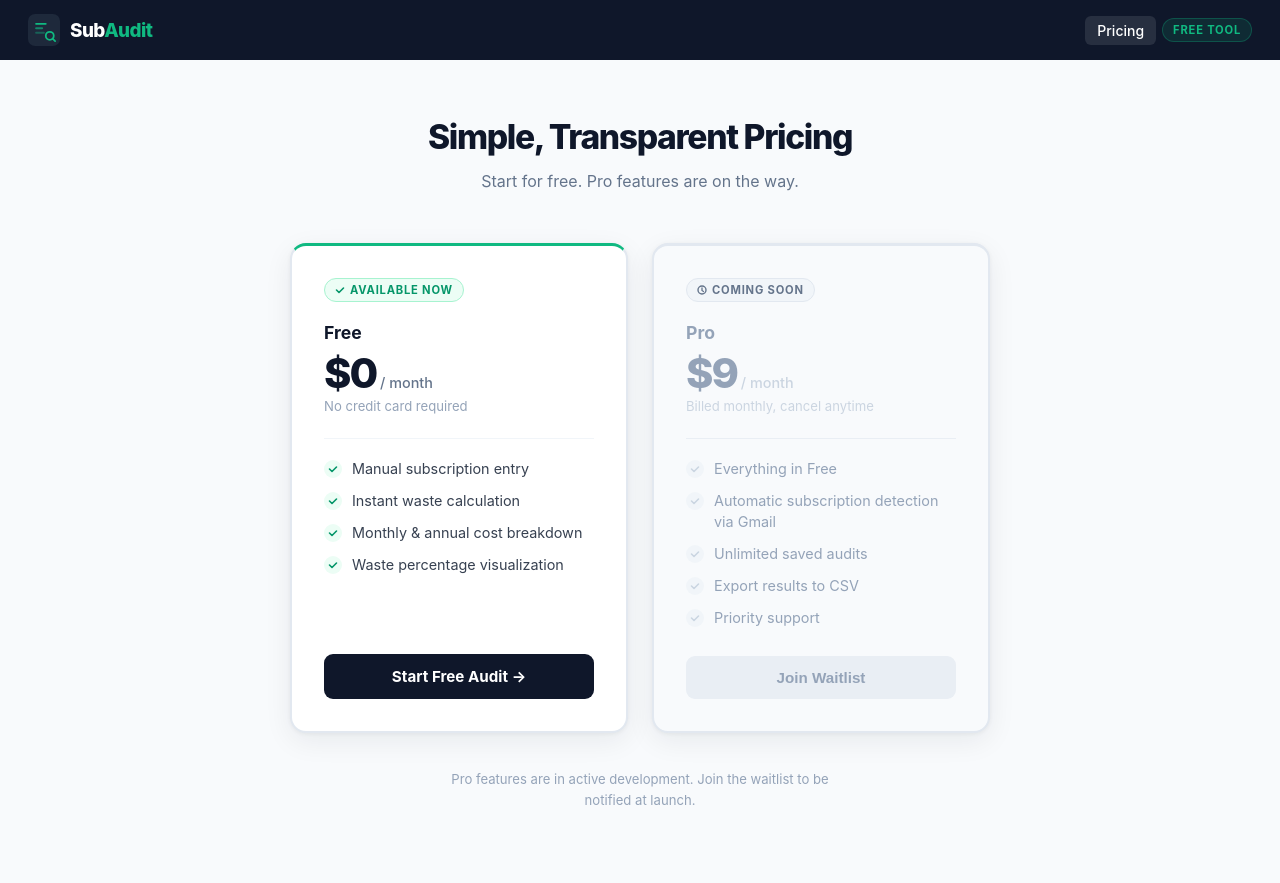
After one commit to loganmcp22-svg/saas-audit, a Flask app: page /pricing in a window 1280 px wide. The commit adds this page. Run offline with Flask 3, Linux system fonts and the light colour scheme.

Commit message:
add pricing page

```diff
--- a/app.py
+++ b/app.py
@@ -55,5 +55,10 @@ def results():
     )
 
 
+@app.route('/pricing')
+def pricing():
+    return render_template('pricing.html')
+
+
 if __name__ == '__main__':
     app.run(debug=True)
--- /dev/null
+++ b/templates/pricing.html
@@ -0,0 +1,455 @@
+<!DOCTYPE html>
+<html lang="en">
+<head>
+  <meta charset="UTF-8">
+  <meta name="viewport" content="width=device-width, initial-scale=1.0">
+  <title>Pricing — SubAudit</title>
+  <style>
+    *, *::before, *::after { box-sizing: border-box; margin: 0; padding: 0; }
+
+    :root {
+      --navy:        #0f172a;
+      --navy-2:      #1e293b;
+      --green:       #10b981;
+      --green-dark:  #059669;
+      --green-light: #ecfdf5;
+      --green-border:#a7f3d0;
+      --page-bg:     #f8fafc;
+      --card-bg:     #ffffff;
+      --border:      #e2e8f0;
+      --text:        #0f172a;
+      --muted:       #64748b;
+      --subtle:      #94a3b8;
+    }
+
+    body {
+      font-family: -apple-system, BlinkMacSystemFont, 'Segoe UI', Roboto, sans-serif;
+      background: var(--page-bg);
+      color: var(--text);
+      min-height: 100vh;
+    }
+
+    /* ── Navbar ── */
+    .navbar {
+      background: var(--navy);
+      padding: 0 28px;
+      height: 60px;
+      display: flex;
+      align-items: center;
+      justify-content: space-between;
+      box-shadow: 0 1px 0 rgba(255,255,255,0.05);
+    }
+
+    .brand {
+      display: flex;
+      align-items: center;
+      gap: 10px;
+      text-decoration: none;
+    }
+
+    .brand-icon {
+      width: 32px;
+      height: 32px;
+      flex-shrink: 0;
+    }
+
+    .brand-name {
+      font-size: 1.18rem;
+      font-weight: 800;
+      color: #ffffff;
+      letter-spacing: -0.03em;
+    }
+
+    .brand-name .accent { color: var(--green); }
+
+    .nav-right {
+      display: flex;
+      align-items: center;
+      gap: 6px;
+    }
+
+    .nav-link {
+      color: rgba(255,255,255,0.6);
+      font-size: 0.875rem;
+      font-weight: 500;
+      text-decoration: none;
+      padding: 6px 12px;
+      border-radius: 6px;
+      transition: color 0.15s, background 0.15s;
+    }
+
+    .nav-link:hover {
+      color: #ffffff;
+      background: rgba(255,255,255,0.08);
+    }
+
+    .nav-link.active {
+      color: #ffffff;
+      background: rgba(255,255,255,0.1);
+    }
+
+    .nav-pill {
+      background: rgba(16, 185, 129, 0.12);
+      color: var(--green);
+      border: 1px solid rgba(16, 185, 129, 0.28);
+      font-size: 0.7rem;
+      font-weight: 700;
+      letter-spacing: 0.07em;
+      text-transform: uppercase;
+      padding: 4px 10px;
+      border-radius: 20px;
+    }
+
+    /* ── Page body ── */
+    .page {
+      padding: 56px 20px 72px;
+    }
+
+    .container {
+      max-width: 780px;
+      margin: 0 auto;
+    }
+
+    /* ── Page header ── */
+    header {
+      text-align: center;
+      margin-bottom: 48px;
+    }
+
+    header h1 {
+      font-size: 2.1rem;
+      font-weight: 800;
+      color: var(--navy);
+      letter-spacing: -0.04em;
+      margin-bottom: 12px;
+    }
+
+    header p {
+      color: var(--muted);
+      font-size: 1rem;
+      line-height: 1.6;
+    }
+
+    /* ── Pricing grid ── */
+    .pricing-grid {
+      display: grid;
+      grid-template-columns: 1fr 1fr;
+      gap: 24px;
+      max-width: 700px;
+      margin: 0 auto 36px;
+    }
+
+    @media (max-width: 580px) {
+      .pricing-grid { grid-template-columns: 1fr; }
+    }
+
+    /* ── Tier cards ── */
+    .tier {
+      background: var(--card-bg);
+      border-radius: 16px;
+      padding: 32px;
+      border: 2px solid var(--border);
+      box-shadow: 0 1px 4px rgba(0,0,0,0.05), 0 8px 28px rgba(15,23,42,0.07);
+      display: flex;
+      flex-direction: column;
+    }
+
+    .tier.free {
+      border-top: 3px solid var(--green);
+    }
+
+    .tier.pro {
+      background: #f8fafc;
+      border: 2px solid #e2e8f0;
+      border-top: 3px solid #e2e8f0;
+    }
+
+    /* ── Tier badge ── */
+    .tier-badge {
+      display: inline-flex;
+      align-items: center;
+      gap: 5px;
+      font-size: 0.7rem;
+      font-weight: 700;
+      letter-spacing: 0.07em;
+      text-transform: uppercase;
+      padding: 4px 10px;
+      border-radius: 20px;
+      align-self: flex-start;
+      margin-bottom: 20px;
+    }
+
+    .tier-badge.available {
+      background: var(--green-light);
+      color: var(--green-dark);
+      border: 1px solid var(--green-border);
+    }
+
+    .tier-badge.soon {
+      background: #f1f5f9;
+      color: #64748b;
+      border: 1px solid #e2e8f0;
+    }
+
+    .tier-badge svg {
+      width: 10px;
+      height: 10px;
+      flex-shrink: 0;
+    }
+
+    /* ── Tier name & price ── */
+    .tier-name {
+      font-size: 1.1rem;
+      font-weight: 700;
+      color: var(--navy);
+      margin-bottom: 10px;
+    }
+
+    .tier.pro .tier-name { color: #94a3b8; }
+
+    .tier-price {
+      display: flex;
+      align-items: baseline;
+      gap: 4px;
+      margin-bottom: 4px;
+    }
+
+    .price-amount {
+      font-size: 2.6rem;
+      font-weight: 800;
+      letter-spacing: -0.05em;
+      color: var(--navy);
+      line-height: 1;
+    }
+
+    .tier.pro .price-amount { color: #94a3b8; }
+
+    .price-period {
+      font-size: 0.9rem;
+      font-weight: 500;
+      color: var(--muted);
+    }
+
+    .tier.pro .price-period { color: #cbd5e1; }
+
+    .tier-sub {
+      font-size: 0.82rem;
+      color: var(--subtle);
+      margin-bottom: 24px;
+    }
+
+    .tier.pro .tier-sub { color: #cbd5e1; }
+
+    /* ── Divider ── */
+    .tier-divider {
+      border: none;
+      border-top: 1.5px solid #f1f5f9;
+      margin-bottom: 20px;
+    }
+
+    .tier.pro .tier-divider { border-color: #e9eef4; }
+
+    /* ── Feature list ── */
+    .features {
+      list-style: none;
+      display: flex;
+      flex-direction: column;
+      gap: 11px;
+      margin-bottom: 28px;
+      flex: 1;
+    }
+
+    .features li {
+      display: flex;
+      align-items: flex-start;
+      gap: 10px;
+      font-size: 0.9rem;
+      color: #374151;
+      line-height: 1.45;
+    }
+
+    .tier.pro .features li { color: #94a3b8; }
+
+    .check {
+      width: 18px;
+      height: 18px;
+      border-radius: 50%;
+      background: var(--green-light);
+      display: flex;
+      align-items: center;
+      justify-content: center;
+      flex-shrink: 0;
+      margin-top: 1px;
+    }
+
+    .check svg {
+      width: 10px;
+      height: 10px;
+      color: var(--green-dark);
+    }
+
+    .tier.pro .check {
+      background: #f1f5f9;
+    }
+
+    .tier.pro .check svg {
+      color: #cbd5e1;
+    }
+
+    /* ── CTA buttons ── */
+    .btn-cta {
+      display: block;
+      width: 100%;
+      padding: 13px 20px;
+      border-radius: 9px;
+      font-size: 0.95rem;
+      font-weight: 700;
+      text-align: center;
+      text-decoration: none;
+      cursor: pointer;
+      border: none;
+      transition: background 0.15s, transform 0.1s;
+    }
+
+    .btn-cta:active { transform: scale(0.98); }
+
+    .btn-free {
+      background: var(--navy);
+      color: #ffffff;
+    }
+
+    .btn-free:hover { background: var(--navy-2); }
+
+    .btn-waitlist {
+      background: #e9eef4;
+      color: #94a3b8;
+      cursor: default;
+    }
+
+    /* ── Footer note ── */
+    .pricing-note {
+      text-align: center;
+      color: var(--subtle);
+      font-size: 0.82rem;
+      max-width: 400px;
+      margin: 0 auto;
+      line-height: 1.6;
+    }
+  </style>
+</head>
+<body>
+
+  <nav class="navbar">
+    <a href="/" class="brand">
+      <svg class="brand-icon" viewBox="0 0 36 36" fill="none" xmlns="http://www.w3.org/2000/svg" aria-hidden="true">
+        <rect width="36" height="36" rx="8" fill="#1e293b"/>
+        <rect x="8" y="10" width="13" height="2.2" rx="1.1" fill="#10b981"/>
+        <rect x="8" y="15" width="9" height="2.2" rx="1.1" fill="#10b981" fill-opacity="0.65"/>
+        <rect x="8" y="20" width="11" height="2.2" rx="1.1" fill="#10b981" fill-opacity="0.4"/>
+        <circle cx="24.5" cy="24.5" r="4.5" stroke="#10b981" stroke-width="2" fill="none"/>
+        <line x1="27.7" y1="27.7" x2="30.5" y2="30.5" stroke="#10b981" stroke-width="2" stroke-linecap="round"/>
+      </svg>
+      <span class="brand-name">Sub<span class="accent">Audit</span></span>
+    </a>
+    <div class="nav-right">
+      <a href="/pricing" class="nav-link active">Pricing</a>
+      <div class="nav-pill">Free Tool</div>
+    </div>
+  </nav>
+
+  <div class="page">
+    <div class="container">
+
+      <header>
+        <h1>Simple, Transparent Pricing</h1>
+        <p>Start for free. Pro features are on the way.</p>
+      </header>
+
+      <div class="pricing-grid">
+
+        <!-- Free tier -->
+        <div class="tier free">
+          <span class="tier-badge available">
+            <svg viewBox="0 0 10 10" fill="none" aria-hidden="true">
+              <path d="M1.5 5l2.5 2.5 4.5-4.5" stroke="currentColor" stroke-width="1.6" stroke-linecap="round" stroke-linejoin="round"/>
+            </svg>
+            Available Now
+          </span>
+          <div class="tier-name">Free</div>
+          <div class="tier-price">
+            <span class="price-amount">$0</span>
+            <span class="price-period">/ month</span>
+          </div>
+          <div class="tier-sub">No credit card required</div>
+          <hr class="tier-divider">
+          <ul class="features">
+            <li>
+              <span class="check"><svg viewBox="0 0 10 10" fill="none" aria-hidden="true"><path d="M1.5 5l2.5 2.5 4.5-4.5" stroke="currentColor" stroke-width="1.6" stroke-linecap="round" stroke-linejoin="round"/></svg></span>
+              Manual subscription entry
+            </li>
+            <li>
+              <span class="check"><svg viewBox="0 0 10 10" fill="none" aria-hidden="true"><path d="M1.5 5l2.5 2.5 4.5-4.5" stroke="currentColor" stroke-width="1.6" stroke-linecap="round" stroke-linejoin="round"/></svg></span>
+              Instant waste calculation
+            </li>
+            <li>
+              <span class="check"><svg viewBox="0 0 10 10" fill="none" aria-hidden="true"><path d="M1.5 5l2.5 2.5 4.5-4.5" stroke="currentColor" stroke-width="1.6" stroke-linecap="round" stroke-linejoin="round"/></svg></span>
+              Monthly &amp; annual cost breakdown
+            </li>
+            <li>
+              <span class="check"><svg viewBox="0 0 10 10" fill="none" aria-hidden="true"><path d="M1.5 5l2.5 2.5 4.5-4.5" stroke="currentColor" stroke-width="1.6" stroke-linecap="round" stroke-linejoin="round"/></svg></span>
+              Waste percentage visualization
+            </li>
+          </ul>
+          <a href="/" class="btn-cta btn-free">Start Free Audit &rarr;</a>
+        </div>
+
+        <!-- Pro tier (coming soon) -->
+        <div class="tier pro">
+          <span class="tier-badge soon">
+            <svg viewBox="0 0 10 10" fill="none" aria-hidden="true">
+              <circle cx="5" cy="5" r="4" stroke="currentColor" stroke-width="1.4"/>
+              <path d="M5 3v2.5l1.5 1" stroke="currentColor" stroke-width="1.3" stroke-linecap="round"/>
+            </svg>
+            Coming Soon
+          </span>
+          <div class="tier-name">Pro</div>
+          <div class="tier-price">
+            <span class="price-amount">$9</span>
+            <span class="price-period">/ month</span>
+          </div>
+          <div class="tier-sub">Billed monthly, cancel anytime</div>
+          <hr class="tier-divider">
+          <ul class="features">
+            <li>
+              <span class="check"><svg viewBox="0 0 10 10" fill="none" aria-hidden="true"><path d="M1.5 5l2.5 2.5 4.5-4.5" stroke="currentColor" stroke-width="1.6" stroke-linecap="round" stroke-linejoin="round"/></svg></span>
+              Everything in Free
+            </li>
+            <li>
+              <span class="check"><svg viewBox="0 0 10 10" fill="none" aria-hidden="true"><path d="M1.5 5l2.5 2.5 4.5-4.5" stroke="currentColor" stroke-width="1.6" stroke-linecap="round" stroke-linejoin="round"/></svg></span>
+              Automatic subscription detection via Gmail
+            </li>
+            <li>
+              <span class="check"><svg viewBox="0 0 10 10" fill="none" aria-hidden="true"><path d="M1.5 5l2.5 2.5 4.5-4.5" stroke="currentColor" stroke-width="1.6" stroke-linecap="round" stroke-linejoin="round"/></svg></span>
+              Unlimited saved audits
+            </li>
+            <li>
+              <span class="check"><svg viewBox="0 0 10 10" fill="none" aria-hidden="true"><path d="M1.5 5l2.5 2.5 4.5-4.5" stroke="currentColor" stroke-width="1.6" stroke-linecap="round" stroke-linejoin="round"/></svg></span>
+              Export results to CSV
+            </li>
+            <li>
+              <span class="check"><svg viewBox="0 0 10 10" fill="none" aria-hidden="true"><path d="M1.5 5l2.5 2.5 4.5-4.5" stroke="currentColor" stroke-width="1.6" stroke-linecap="round" stroke-linejoin="round"/></svg></span>
+              Priority support
+            </li>
+          </ul>
+          <button type="button" class="btn-cta btn-waitlist">Join Waitlist</button>
+        </div>
+
+      </div>
+
+      <p class="pricing-note">Pro features are in active development. Join the waitlist to be notified at launch.</p>
+
+    </div>
+  </div>
+
+</body>
+</html>
```
Also changed, not shown: templates/index.html (+25 -1 lines), templates/results.html (+32 -3 lines).
